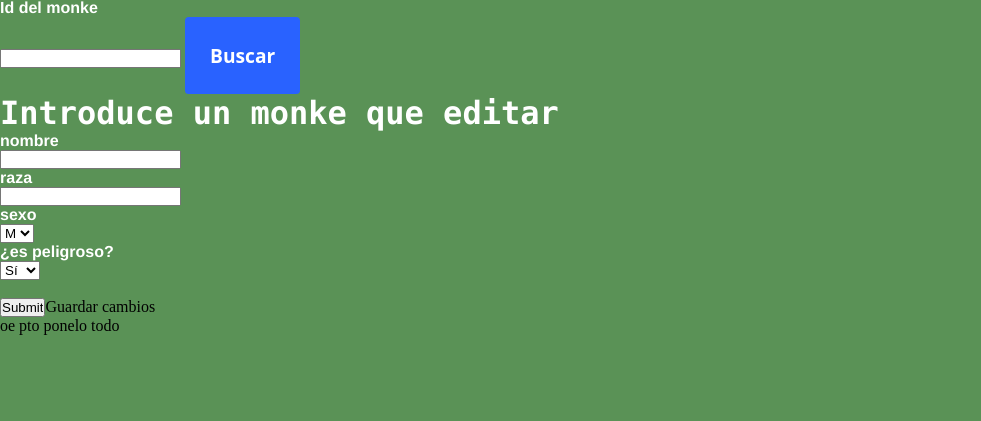
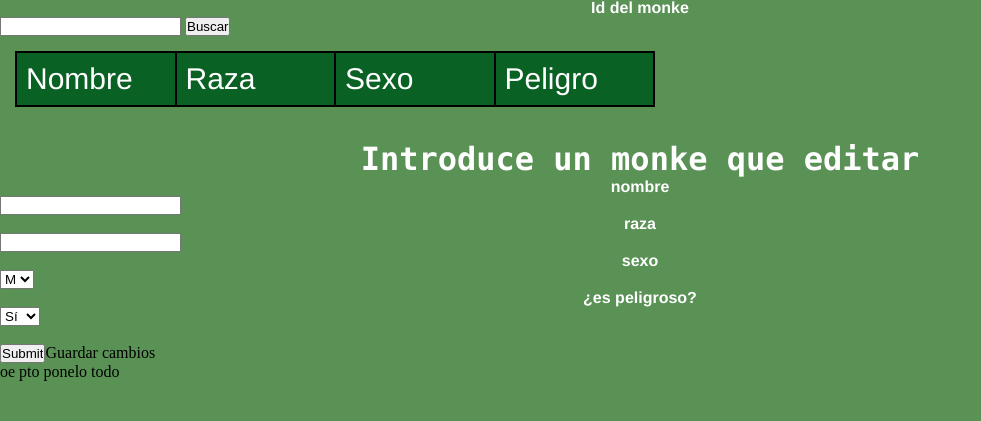
Before and after one commit to AArana670/SGSSI-2021, a PHP site: page /cambiarMonke.php in a window 1280 px wide. Shown: the part 379-800 px from the top of the page, without its empty margins (0-981 px from the left). Run offline with PHP 8.4, Linux system fonts and the light colour scheme; data that the repository does not hold is empty.

Commit message:
Update cambiarMonke.php

```diff
--- a/cambiarMonke.php
+++ b/cambiarMonke.php
@@ -1,17 +1,18 @@
 <?php
 
-    $con = mysqli_connect("localhost","admin","password","MONKEISLAND");
-    if(!$con){
-    	die("La conexión ha fallado: " . mysqli_connect_error());
-    }
+   // $con = mysqli_connect("localhost","admin","password","MONKEISLAND");
+   // if(!$con){
+   // 	die("La conexión ha fallado: " . mysqli_connect_error());
+    //}
 
 ?>
+
 <!DOCTYPE html>
 <html lang="es">
 <head>
 	<meta charset="UTF-8">
 	<title>Monke Island-Cambiar Datos De Monke</title>
-	<link rel="stylesheet" href="./styleAddMonke.css">
+	  <link rel="stylesheet" href="styleHacerseSocio.css">
 	<script src="buscaMonke.js"></script>
 </head>
 <body>
@@ -28,26 +29,39 @@
 		</ul>
 	</nav>
 	</header>
+		<h4>Id del monke</h4>
+	<input type="text" id="txtId">
+	<button onclick="buscaMonke()" id="btnBuscar">Buscar</button>
 
-	<?php
+	<table>
+		<tr>
+			<td>Nombre</td>
+			<td>Raza</td>
+			<td>Sexo</td>
+			<td>Peligro</td>
+		</tr>
+
+		<?php
 		if (isset($_GET["i"])){
 			$id = $_GET["i"];
-			$consulta="SELECT MONKID, NOMBRE, RAZA, SEXO, PELIGRO FROM MONKE WHERE MONKID=$id";
-   			$resultado=mysqli_query($con, $consulta);
-			/*while($datos=mysqli_fetch_array($resultado)){
-				$nombre=$resultado['NOMBRE'];
-				$raza=$resultado['RAZA'];
-				$sexo=$resultado['SEXO'];
-				$peligro=$resultado['PELIGRO'];
+		$consulta="SELECT MONKID, NOMBRE, RAZA, SEXO, PELIGRO FROM MONKE WHERE MONKID='$id'";
+   		$resultado=mysqli_query($con, $consulta);
+   		 }
+   		 while($mostrar=mysqli_fetch_array($resultado)){
+		?>
+		<tr>
+			<td><?php echo $mostrar['NOMBRE']?></td>
+			<td><?php echo $mostrar['RAZA']?></td>
+			<td><?php echo $mostrar['SEXO']?></td>
+			<td><?php echo $mostrar['PELIGRO']?></td>
+		</tr>
 
-			}*/
-			mysqli_close($con);
+		<?php
 		}
-	?>
+		?>
 
-	<h4>Id del monke</h4>
-	<input type="text" id="txtId">
-	<button onclick="buscaMonke()" id="btnBuscar">Buscar</button>
+	</table>
+
 
 	<br>
 
@@ -81,8 +95,8 @@
 		</select>
 		<h4>¿es peligroso?</h4>
 		<select name="peligro" id="drpPeligro">
-			<option value="si">Sí</option>
-			<option value="no">No</option>
+			<option value="1">Sí</option>
+			<option value="0">No</option>
 		</select>
 		<br>
 		<br>
@@ -93,21 +107,23 @@
 <?php
 
 if(isset($_POST['cambio'])&&isset($_POST['txtNom'])&&isset($_POST['txtRaza'])&&isset($_GET['i'])) {
+	echo "holaaa";
 	$id=$_GET['i'];
 	$nombre=$_POST['txtNom'];
+	echo "$nombre";
 	$raza=$_POST['txtRaza'];
+	echo "$raza";
 	$sexo=$_POST['sexo'];
-	if($_POST['peligro']=='Sí'){
-		$peligro=1;
-	}
-	else{
-		$peligro=0;
-	}
+	echo "$sexo";
+	$peligro=1;
+	echo "$peligro";
 	$con = mysqli_connect("localhost","admin","password","MONKEISLAND");
     if(!$con){
     	die("La conexión ha fallado: " . mysqli_connect_error());
     }
+    	$con = mysqli_connect("localhost","admin","password","MONKEISLAND");
 	$consulta="UPDATE MONKE SET NOMBRE='$nombre', RAZA='$raza', SEXO='$sexo', PELIGRO='$peligro' WHERE MONKID='$id'";
+	$resultado=mysqli_query($con, $consulta);
 	mysqli_close($con);
 
 }else{
```
